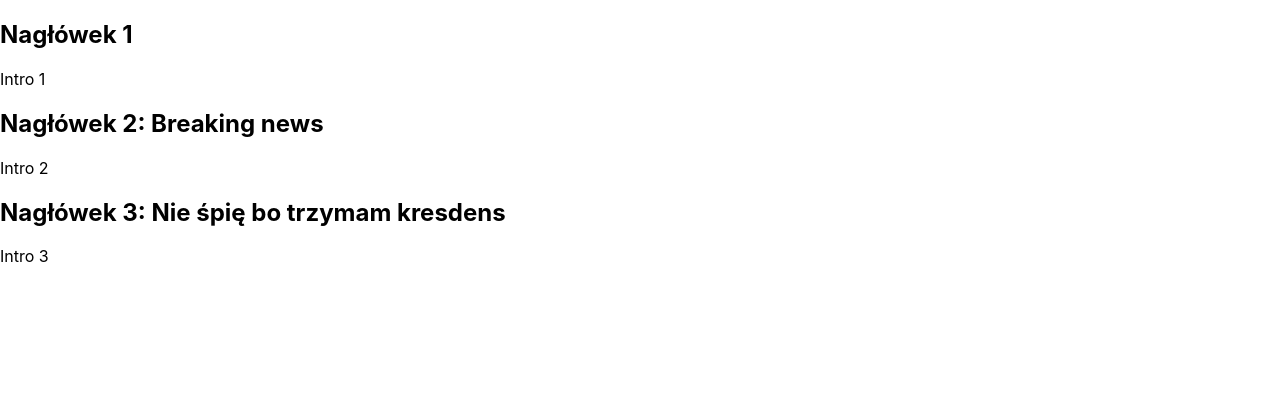
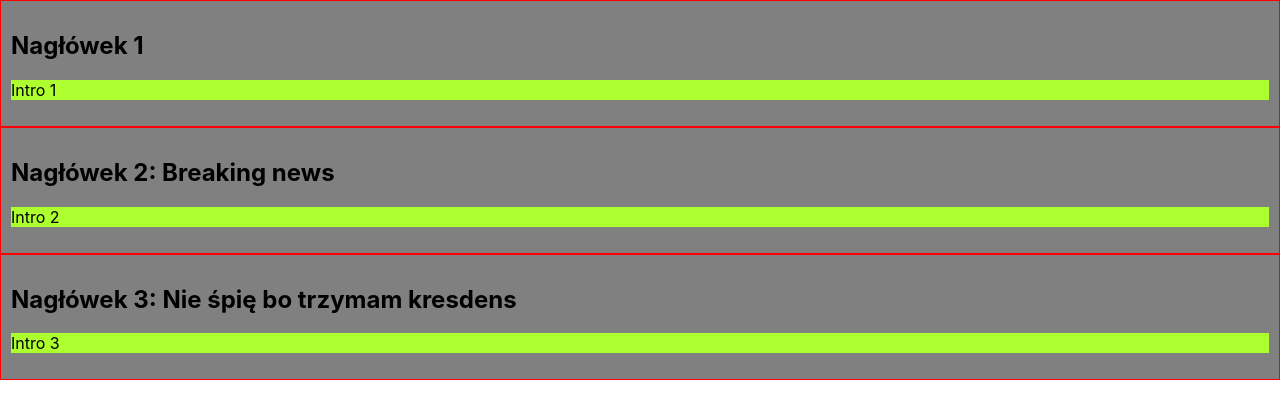
Before and after one commit to Edyta2801/Poligon-react-app, a React (Create React App) app: page / in a window 1280 px wide. Shown: the top 418 px of the page. Built offline with nearby package versions, Linux system fonts and the light colour scheme.

Commit message:
style by css

```diff
--- a/src/App.css
+++ b/src/App.css
@@ -1,7 +1,9 @@
-.App {
-  text-align: center;
+.News{
+  background-color: grey;
+  border:red 1px solid;
+  padding:10px;
 }
 
-.App-link {
-  color: #61dafb;
+.News p{
+  background: greenyellow;
 }
--- a/src/App.js
+++ b/src/App.js
@@ -3,7 +3,7 @@ import './App.css';
 
 function News({ header, intro }) {
   return (
-    <div>
+    <div className="News">
       <h2>{header}</h2>
       <p>{intro}</p>
     </div>
```
